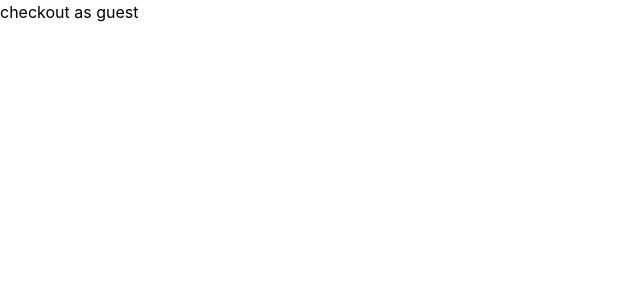
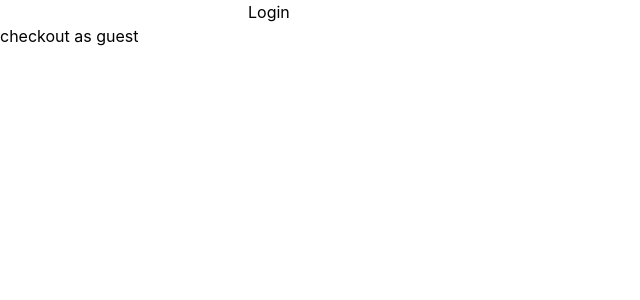
Before and after one commit to RezaFrontEnd/reactYoutube, a React (Vite) app: page / in a window 1280 px wide. Shown: the top 300 px of the page, without its empty margins (0-640 px from the left). Built offline with nearby package versions, Linux system fonts and the light colour scheme.

Commit message:
learning-context

```diff
--- a/src/App.jsx
+++ b/src/App.jsx
@@ -18,27 +18,37 @@
 // import Container from './components/recipeApp/Container';
 // import InnerContainer from './components/recipeApp/InnerContainer';
 // import FoodDetail from './components/recipeApp/FoodDetail';
-import { createContext, useReducer, useState } from "react";
-import { BrowserRouter,Routes,Route } from "react-router-dom";
-import HomePage from "./pages/Homepage";
-import Dashboard from "./pages/Dashboard";
-import PageNotFound from "./pages/PageNotFound";
-import UseReducer from "./components/UseReducer";
-import Profile from "./pages/Profile";
-import Settings from "./components/Settings";
-import Product from './pages/Product';
+// import { createContext, useReducer, useState } from "react";
+// import { BrowserRouter,Routes,Route } from "react-router-dom";
+// import HomePage from "./pages/Homepage";
+// import Dashboard from "./pages/Dashboard";
+// import PageNotFound from "./pages/PageNotFound";
+// import UseReducer from "./components/UseReducer";
+// import Profile from "./pages/Profile";
+// import Settings from "./components/Settings";
+// import Product from './pages/Product';
 import Checkout from "./components/Checkout";
-export const userContext = createContext()
-
+import { createContext, useState } from "react";
+import Login from "./components/login";
+import { UserProvider } from "./context/UserContext";
+import Logout from "./components/Logout";
 
 function App() {
-  return(
-  <>
-  <userContext.Provider value="guest">
-      <Checkout/>
-  </userContext.Provider>
+  return (
+      <div>
+        <UserProvider>
+          <Login />
+          <Checkout />
 
-  {/* <BrowserRouter>
+        </UserProvider>
+      </div>
+  )
+}
+
+export default App;
+
+{
+  /* <BrowserRouter>
       <Routes>
           <Route path="/" element={<HomePage/>} />
           <Route path="/products/:id" element={<Product/>} />
@@ -48,12 +58,5 @@ function App() {
            </Route>
           <Route path="*" element={<PageNotFound/>}/>
       </Routes>
-  </BrowserRouter> */}
-
-
-  </>
-
-  )
+  </BrowserRouter> */
 }
-
-export default App;
--- a/src/components/Checkout.jsx
+++ b/src/components/Checkout.jsx
@@ -1,12 +1,9 @@
 import { createContext, useContext } from "react"
-import { userContext } from "../App"
-
+import { UserContext } from "../context/UserContext"
 
 export default function Checkout(){
-   const value = useContext(userContext)
+    const {user} = useContext(UserContext)
     return(
-        <div>
-            checkout as {value}
-        </div>
+       <div className="text-black">checkout as {user}</div>
     )
 }
--- /dev/null
+++ b/src/components/Login.jsx
@@ -0,0 +1,19 @@
+import { useContext,useState } from "react"
+import { UserContext } from "../context/UserContext"
+export default function Login(){
+    const [value,setValue] = useState("")
+    const {setUser} = useContext(UserContext)
+    function handlesubmit(e){
+        e.preventDefault()
+        setUser(value)
+    }
+    return(
+        <div>
+            <form onSubmit={handlesubmit}>
+                <input type="text" value={value}
+                onChange={(e)=>setValue(e.target.value)} />
+                <button type="submit">Login</button>
+            </form>
+        </div>
+    )
+}
--- /dev/null
+++ b/src/components/Logout.jsx
@@ -0,0 +1,11 @@
+import { useContext } from "react"
+
+export default function Logout()
+{
+    const {setUser} = useContext(userContext)
+    return(
+        <div>
+            <button onClick={()=>setUser("Guest")}>Logout</button>
+        </div>
+    )
+}
--- /dev/null
+++ b/src/context/UserContext.jsx
@@ -0,0 +1,12 @@
+import { createContext, useState } from "react";
+const UserContext = createContext();
+
+function UserProvider({ children }) {
+  const [user, setUser] = useState("guest");
+  return (
+    <UserContext.Provider value={{ user, setUser }}>
+      {children}
+    </UserContext.Provider>
+  );
+}
+export { UserProvider, UserContext };
```
